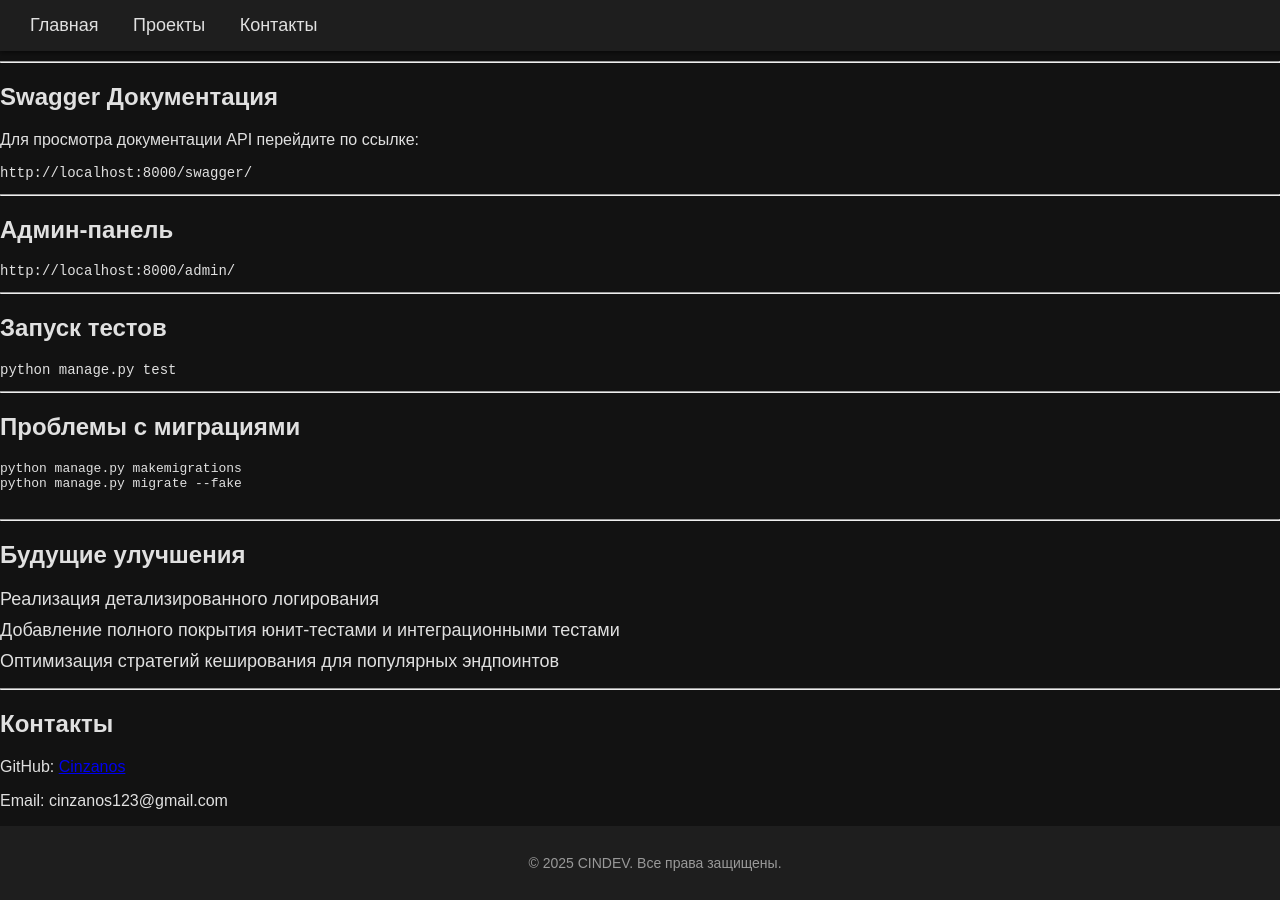
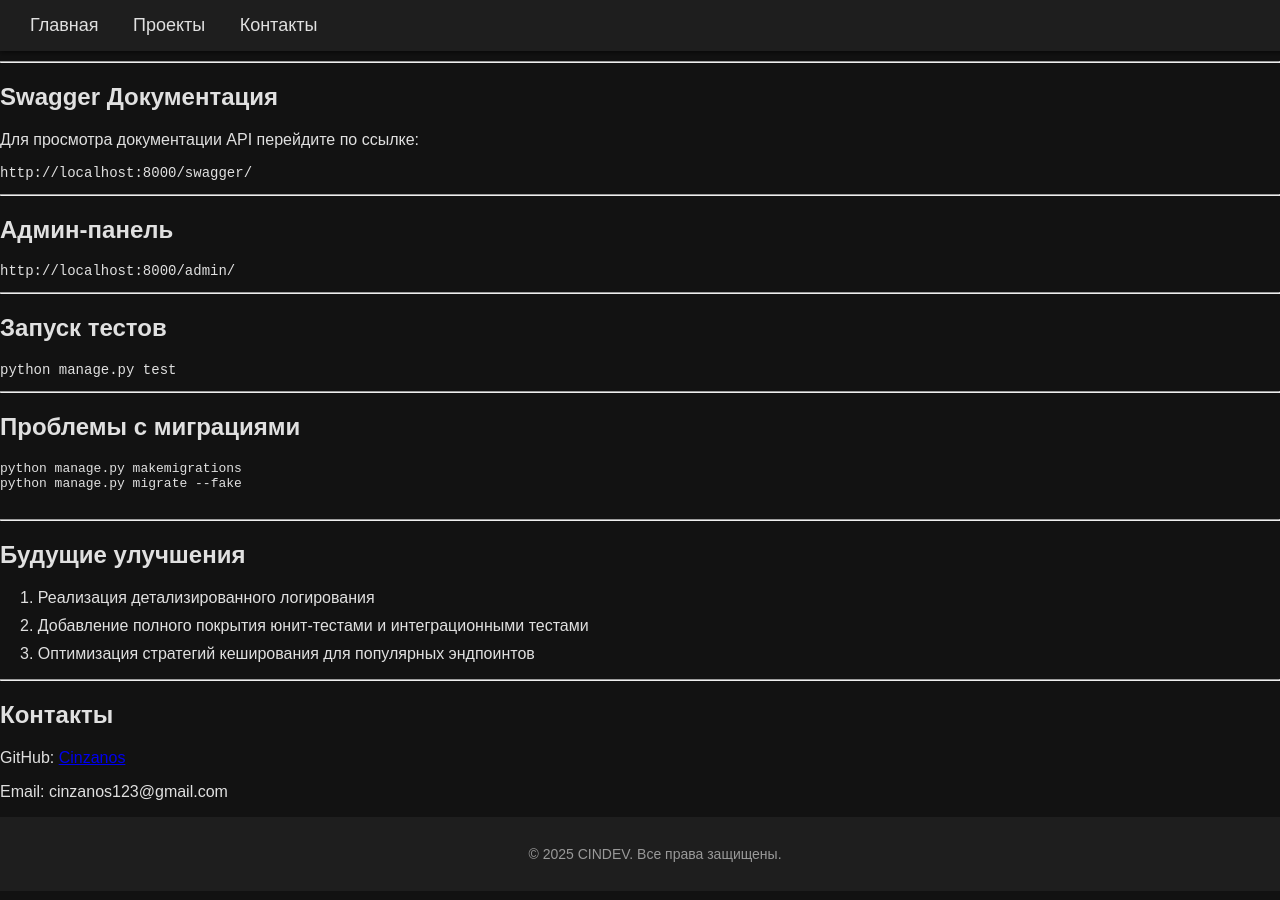
Before and after one commit to Cinzanos/cinzanos.github.io, a Jekyll site: the page built from documentation_BlogAPI.html, in a window 1280 px wide and 900 px high, scrolled down 2425 px. Built offline with Jekyll 4.4.1, drawn with Linux system fonts in a browser that asks for light colours.

Commit message:
Fix ordered list styling

```diff
--- a/documentation_BlogAPI.html
+++ b/documentation_BlogAPI.html
@@ -162,11 +162,11 @@ python manage.py migrate --fake
     <hr>
 
     <h2>Будущие улучшения</h2>
-    <ul>
+    <ol>
         <li>Реализация детализированного логирования</li>
         <li>Добавление полного покрытия юнит-тестами и интеграционными тестами</li>
         <li>Оптимизация стратегий кеширования для популярных эндпоинтов</li>
-    </ul>
+    </ol>
 
     <hr>
 
--- a/documentation_Store.html
+++ b/documentation_Store.html
@@ -128,14 +128,14 @@ python manage.py migrate</code></pre>
             <hr>
 
             <h2>4. Планируемые улучшения</h2>
-            <ul>
+            <ol>
                 <li>Рассылка на email — планируется добавить функциональность отправки писем для подтверждения почты.</li>
                 <li>Тесты — проекту требуется покрытие тестами для повышения надежности.</li>
                 <li>Кеширование — добавление кеширования для улучшения производительности.</li>
                 <li>Фоновые задачи — планируется внедрение Celery для обработки задач в фоновом режиме.</li>
                 <li>Страница заказов — необходимо реализовать отдельную страницу для управления заказами пользователей</li>
                 <li>Исправление подсчета суммы в профиле — на данный момент сумма увеличивается только при многократном добавлении товаров из каталога. Необходимо реализовать корректный пересчет внутри профиля.</li>
-            </ul>
+            </ol>
             <hr>
 
             <h2>Заключение</h2>
```
